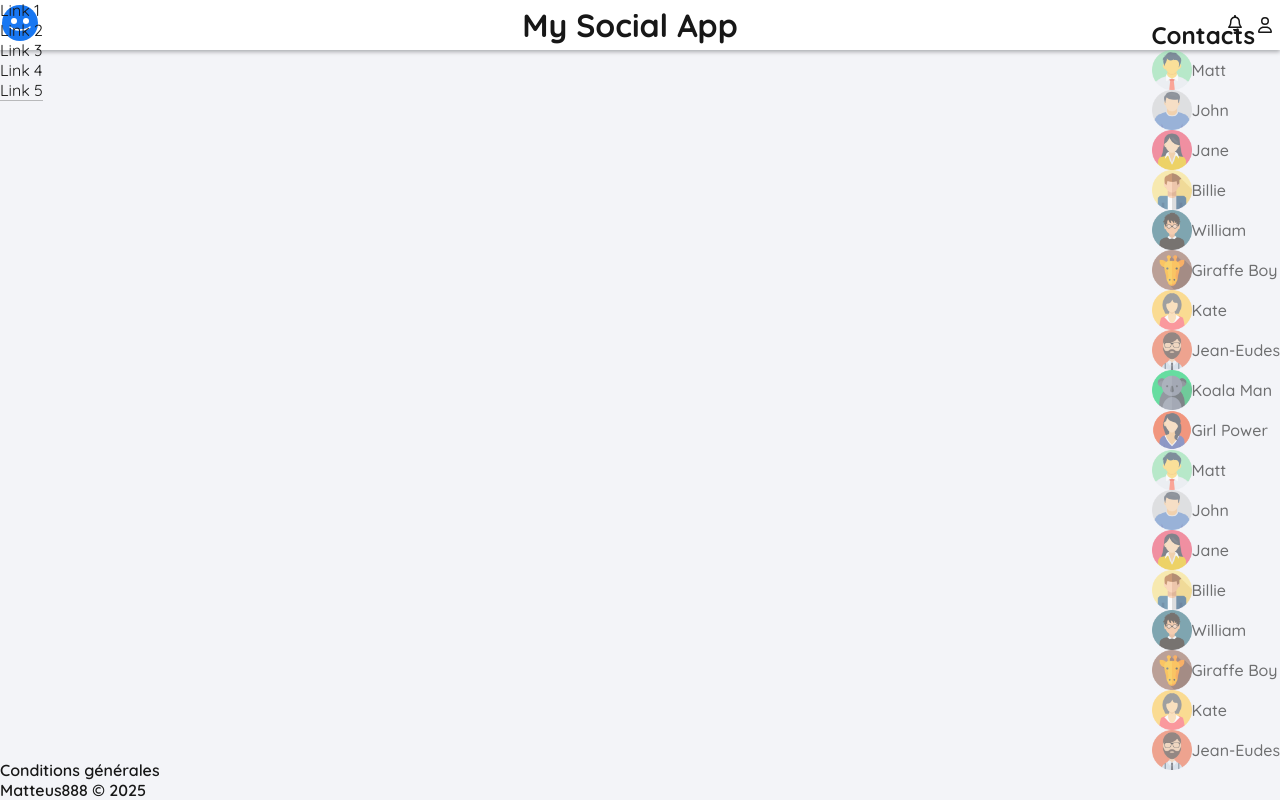
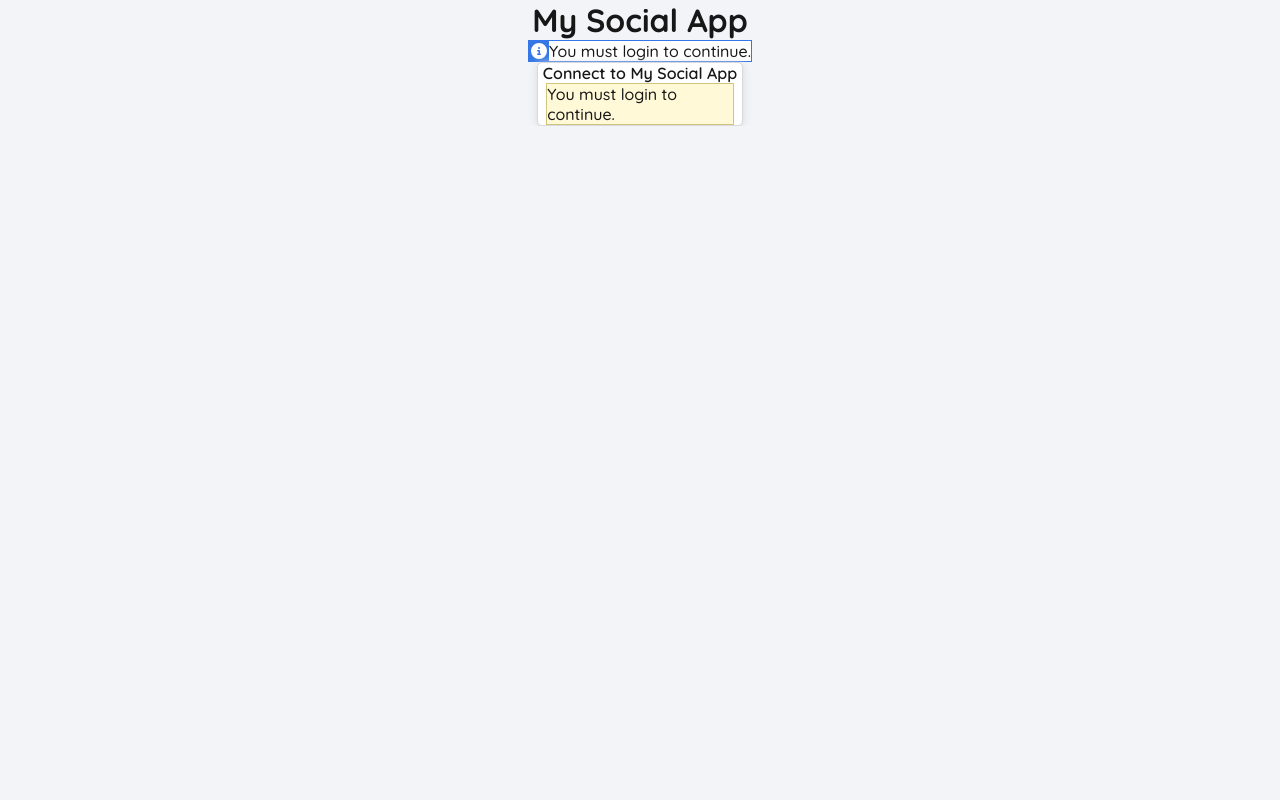
Before and after one commit to Matteus888/my-social-app-frontend, a Next.js app: page /login in a window 1280 px wide. Built offline with nearby package versions, Linux system fonts and the light colour scheme.

Commit message:
Start login page & add infoCard component

```diff
--- a/app/layout.jsx
+++ b/app/layout.jsx
@@ -1,9 +1,5 @@
 import { Quicksand } from "next/font/google";
 import "../styles/globals.css";
-import Header from "@/components/Header";
-import Footer from "@/components/Footer";
-import SideNav from "@/components/SideNav";
-import ContactsSection from "@/components/ContactsSection";
 
 const quicksand = Quicksand({
   variable: "--font-quicksand",
@@ -21,13 +17,7 @@ export const metadata = {
 export default function RootLayout({ children }) {
   return (
     <html lang="en">
-      <body className={`${quicksand.variable}`}>
-        <Header />
-        <SideNav />
-        {children}
-        <ContactsSection />
-        <Footer />
-      </body>
+      <body className={`${quicksand.variable}`}>{children}</body>
     </html>
   );
 }
--- a/app/login/page.jsx
+++ b/app/login/page.jsx
@@ -1,10 +1,19 @@
-// Peut être à basculer en composant pour popup signin
 import styles from "../../styles/login.module.css";
+import InfoCard from "@/components/InfoCard";
 
 export default function Login() {
   return (
     <div className={styles.page}>
-      <p>LoginPage</p>
+      <div className={styles.main}>
+        <h1 className={styles.title}>My Social App</h1>
+        <InfoCard content="You must login to continue." />
+        <div className={styles.loginContainer}>
+          <p className={styles.loginTitle}>Connect to My Social App</p>
+          <div className={styles.infoAlert}>
+            <p>You must login to continue.</p>
+          </div>
+        </div>
+      </div>
     </div>
   );
 }
--- /dev/null
+++ b/components/InfoCard.jsx
@@ -0,0 +1,14 @@
+import styles from "../styles/infoCard.module.css";
+import { FontAwesomeIcon } from "@fortawesome/react-fontawesome";
+import { faCircleInfo } from "@fortawesome/free-solid-svg-icons";
+
+export default function InfoCard({ content }) {
+  return (
+    <div className={styles.info}>
+      <div className={styles.infoIcon}>
+        <FontAwesomeIcon icon={faCircleInfo} width={20} height={20} style={{ color: "white" }} />
+      </div>
+      <p className={styles.infoText}>{content}</p>
+    </div>
+  );
+}
--- a/styles/globals.css
+++ b/styles/globals.css
@@ -4,6 +4,9 @@
   --lightgrey1: #acadb1;
   --lightgrey2: #b8b9bb;
   --lightgrey3: #d8d9de;
+  --blue1: #3577e6;
+  --gold: #d0c57b;
+  --lightyellow: #fff9d7;
 }
 
 @media (prefers-color-scheme: dark) {
--- a/styles/header.module.css
+++ b/styles/header.module.css
@@ -15,6 +15,5 @@
     display: flex;
     justify-content: space-between;
     width: 70;
-    /* border: 1px solid black; */
   }
 }
--- /dev/null
+++ b/styles/infoCard.module.css
@@ -0,0 +1,24 @@
+.info {
+  display: flex;
+  align-items: center;
+  width: 600;
+  height: 35;
+  border: 1px solid var(--blue1);
+  border-radius: 4;
+  background-color: white;
+
+  .infoIcon {
+    display: flex;
+    justify-content: center;
+    align-items: center;
+    width: 35;
+    height: 100%;
+    background-color: var(--blue1);
+  }
+
+  .infoText {
+    padding-left: 15;
+    font-size: 14;
+    font-weight: 500;
+  }
+}
--- a/styles/login.module.css
+++ b/styles/login.module.css
@@ -1,3 +1,49 @@
 .page {
-  margin: 50 300;
+  display: flex;
+  justify-content: center;
+  width: 100vw;
+
+  .main {
+    display: flex;
+    flex-direction: column;
+    align-items: center;
+    margin-top: 50;
+    width: 600;
+
+    .title {
+      padding-bottom: 20;
+    }
+
+    .loginContainer {
+      display: flex;
+      flex-direction: column;
+      align-items: center;
+      width: 400;
+      height: 450;
+      margin-top: 12;
+      margin-bottom: 12;
+      background-color: white;
+      border: 1px solid var(--lightgrey3);
+      border-radius: 5px;
+      box-shadow: 0 1px 8px var(--lightgrey3);
+
+      .loginTitle {
+        font-size: 18;
+        font-weight: 600;
+        margin: 20 0;
+      }
+
+      .infoAlert {
+        display: flex;
+        justify-content: center;
+        align-items: center;
+        width: 92%;
+        height: 35;
+        background-color: var(--lightyellow);
+        border: 1px solid var(--gold);
+        font-size: 12;
+        font-weight: 450;
+      }
+    }
+  }
 }
```
Also changed, not shown: app/page.jsx (+8 -0 lines).
